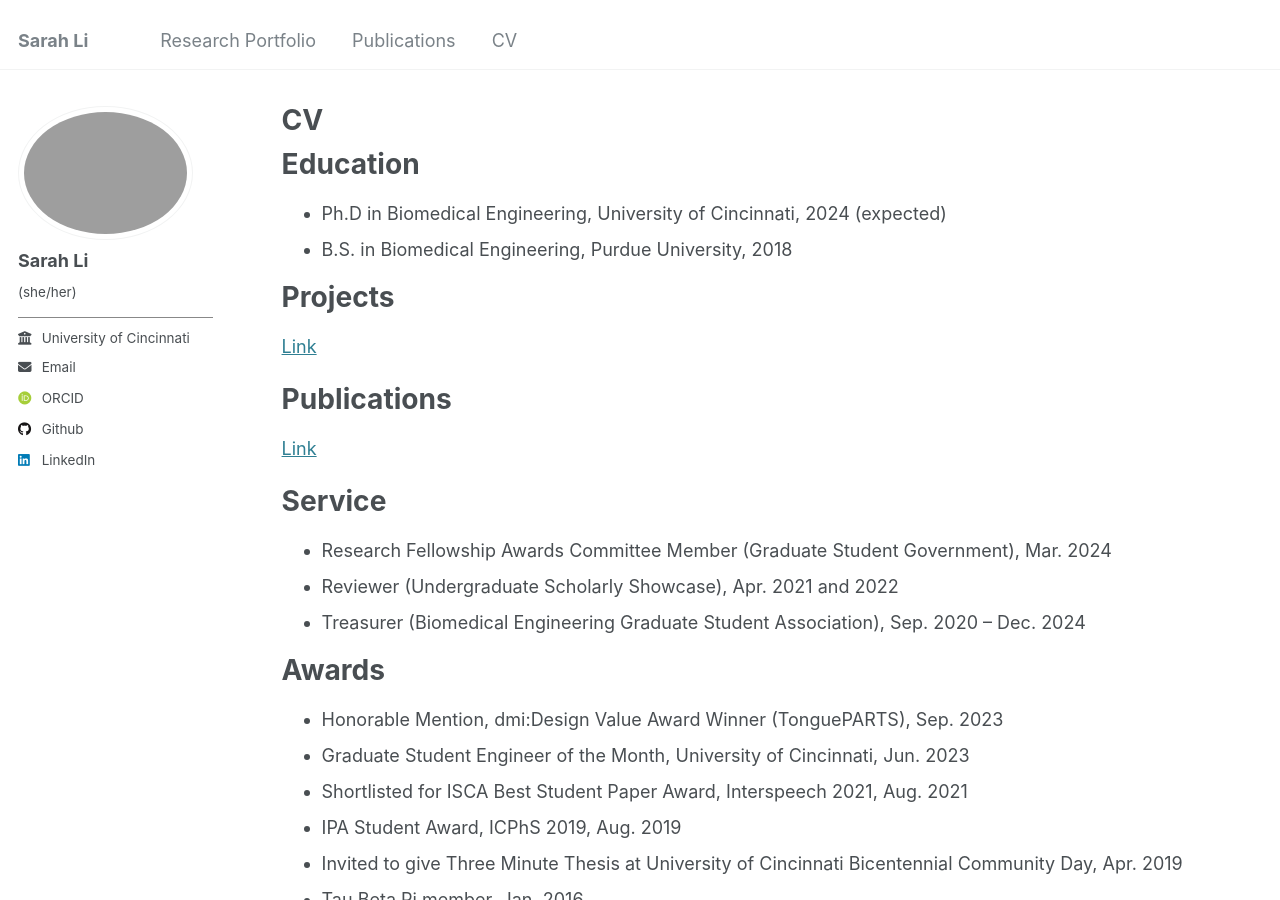
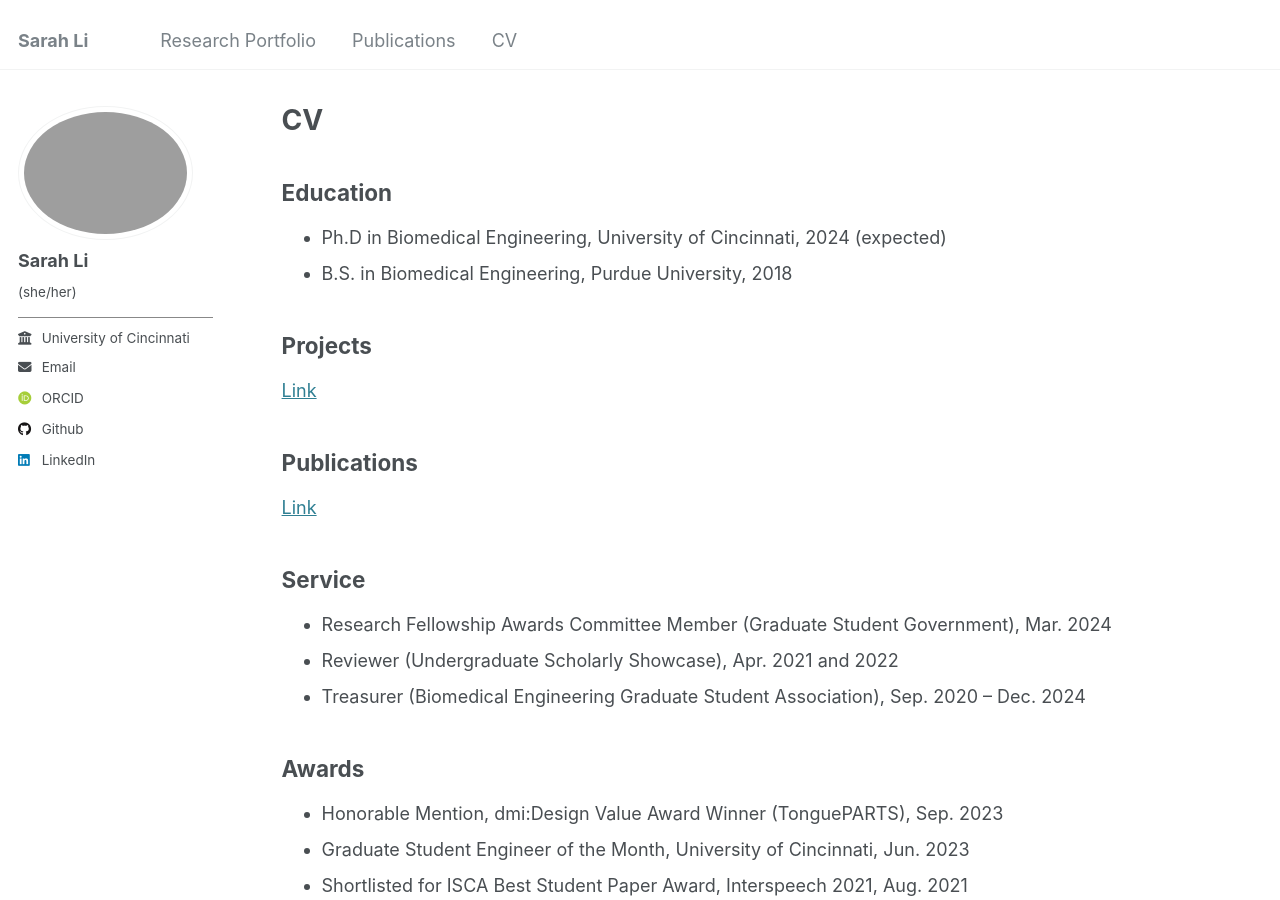
Before and after one commit to SarahRLi/sarahrli.github.io, a Jekyll site: the page built from _pages/cv.md, in a window 1280 px wide and 900 px high. Built offline with Jekyll 4.4.1, drawn with Linux system fonts in a browser that asks for light colours; some web fonts are replaced.

Commit message:
Update cv.md

```diff
--- a/_pages/cv.md
+++ b/_pages/cv.md
@@ -9,27 +9,22 @@ redirect_from:
 
 {% include base_path %}
 
-Education
-======
+<h2>Education</h2>
 * Ph.D in Biomedical Engineering, University of Cincinnati, 2024 (expected)
 * B.S. in Biomedical Engineering, Purdue University, 2018
 
-Projects
-======
+<h2>Projects</h2>
 [Link](https://sarahrli.github.io/portfolio/)
 
-Publications
-======
+<h2>Publications</h2>
 [Link](https://sarahrli.github.io/publications/)
 
-Service
-======
+<h2>Service</h2>
 * Research Fellowship Awards Committee Member (Graduate Student Government), Mar. 2024
 *	Reviewer (Undergraduate Scholarly Showcase), Apr. 2021 and 2022
 *	Treasurer (Biomedical Engineering Graduate Student Association), Sep. 2020 – Dec. 2024
 
-Awards
-======
+<h2>Awards</h2>
 * Honorable Mention, dmi:Design Value Award Winner (TonguePARTS), Sep. 2023
 * Graduate Student Engineer of the Month, University of Cincinnati, Jun. 2023
 * Shortlisted for ISCA Best Student Paper Award, Interspeech 2021, Aug. 2021
```
